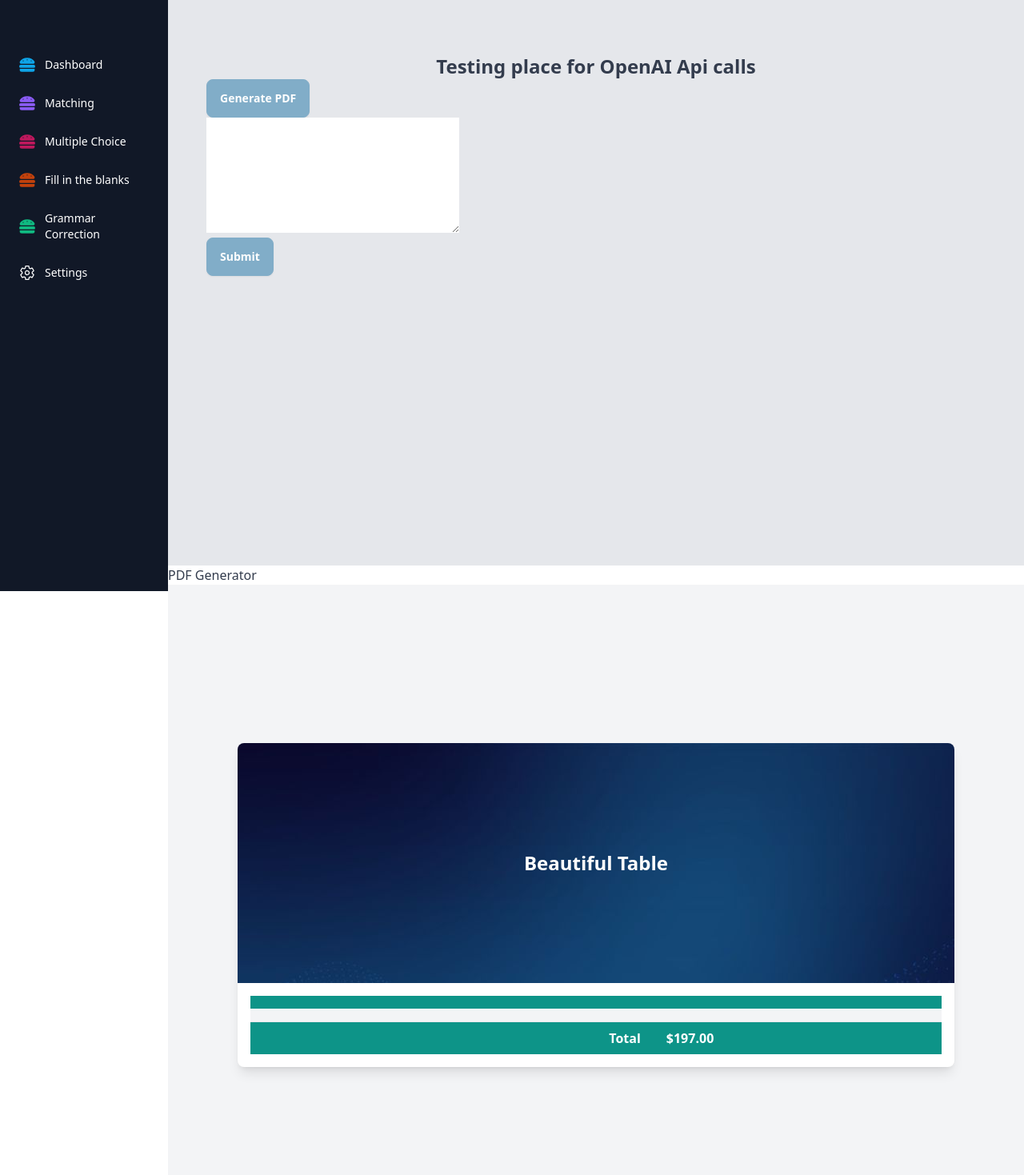
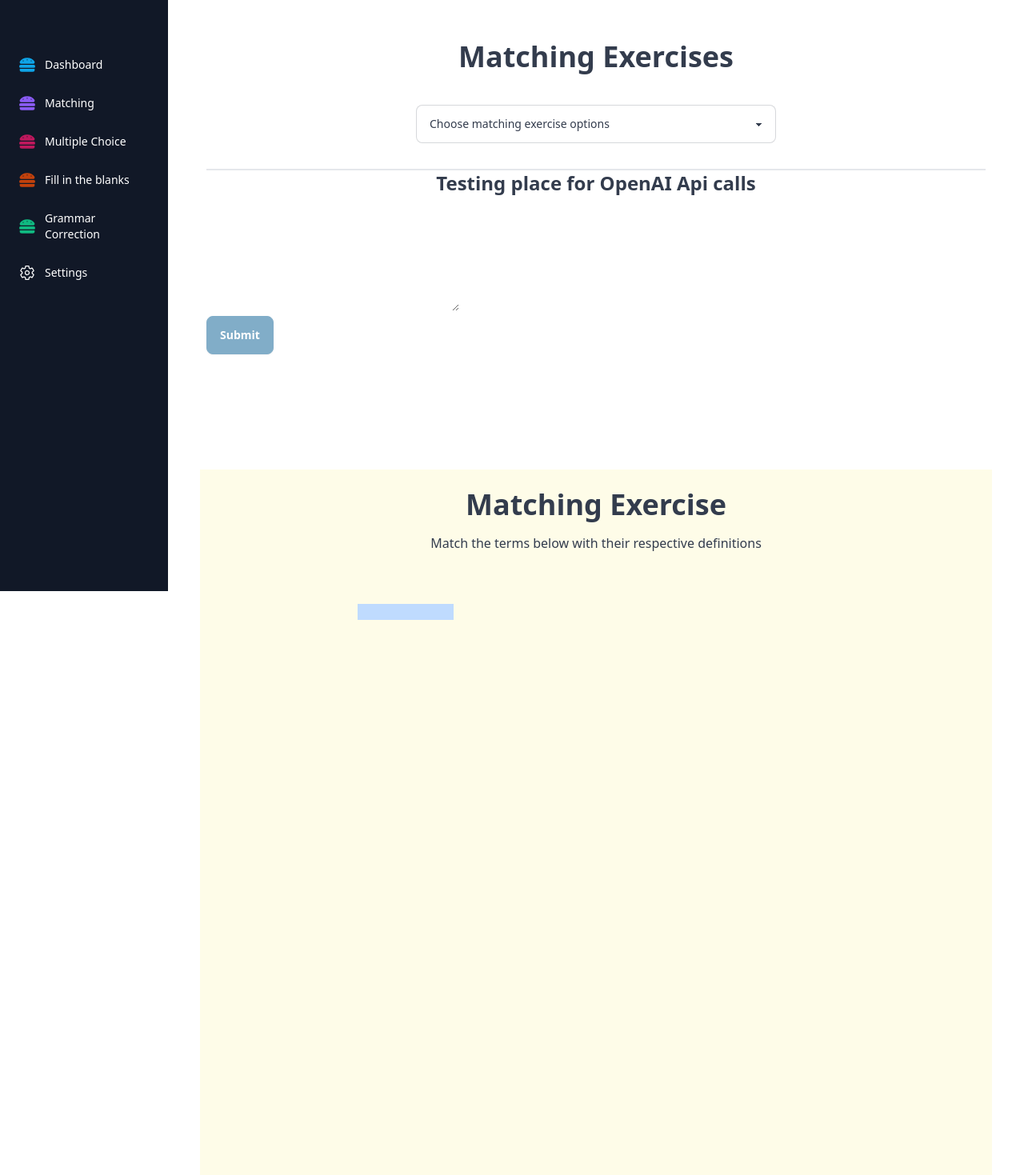
Before and after one commit to tbabyuk/saas-esl-worksheet-wizard, a Next.js app: page /dashboard/worksheets/matching in a window 1280 px wide. Shown: the part 61-1530 px from the top of the page at 80% size. Built offline with nearby package versions, Linux system fonts and the light colour scheme.

Commit message:
finished custom terms matching worksheet logic

```diff
--- /dev/null
+++ b/app/components/PrintMe.jsx
@@ -0,0 +1,11 @@
+
+
+export const PrintMe = () => {
+
+  return (
+    <>
+        <h1>Hello, this is the title!</h1>
+        <p className="bg-green-200">Lorem ipsum dolor sit amet consectetur adipisicing elit. Excepturi mollitia molestiae provident magni, optio reiciendis in nobis magnam labore officiis.</p>
+    </>
+  )
+}
--- a/app/components/navbar.jsx
+++ b/app/components/navbar.jsx
@@ -1,6 +1,5 @@
 import { GiHamburgerMenu } from "react-icons/gi";
 import { RxHamburgerMenu } from "react-icons/rx";
-import { MobileSidebar } from "./mobileSidebar";
 import { Sidebar } from "./sidebar";
 
 
--- /dev/null
+++ b/app/dashboard/components/OptionsMenu.jsx
@@ -0,0 +1,100 @@
+"use client";
+
+import { useState } from "react";
+
+
+export const OptionsMenu = ({setObjectKeys, setObjectValues}) => {
+
+  const [exerciseType, setExerciseType] = useState("choose");
+  const [termsList, setTermsList] = useState("");
+  const [aiTopic, setAiTopic] = useState("");
+
+
+
+  const parseString = (string) => {
+
+    console.log("from parseString, logging string", string, typeof string)
+
+    const objectRegex = /{[^{}]+}/;
+
+    const stringObject = string.match(objectRegex)[0];
+
+    const parsedString = JSON.parse(stringObject);
+
+
+    const keys = Object.keys(parsedString);
+    setObjectKeys(keys)
+    console.log("Logging keys from result:", keys)
+    const values = Object.values(parsedString);
+    setObjectValues(values)
+    console.log("Logging values from result:", values)
+
+  }
+
+
+
+  const handleTermsList = async (e) => {
+    e.preventDefault();
+    console.log("Logging terms list:", termsList)
+    const termsListString = termsList;
+    try {
+        const res = await fetch("/api/matching", {
+            method: "POST",
+            headers: {
+                "Content-Type": "application/json"
+            },
+            body: JSON.stringify(termsListString)
+        })
+
+        const {result} = await res.json();
+
+        console.log("Logging API response from client:", result.content, typeof result.content)
+
+        parseString(result.content);
+
+    } catch(error) {
+        console.log("An error occured:", error.message)
+    }
+  }
+
+  const handleAiTopic = (e) => {
+    e.preventDefault();
+    console.log("Logging ai topic:", aiTopic)
+  }
+
+
+  return (
+    <div className="w-full border-b-2 border-gray-200">
+        <div className="w-[450px] max-w-[90%] mx-auto">
+            <select className="select select-bordered w-full block mx-auto mb-8" value={exerciseType} onChange={(e) => setExerciseType(e.target.value)}>
+                <option value="choose" disabled>Choose matching exercise options</option>
+                <option value="terms">Create a matching exercise from terms provided by me.</option>
+                <option value="ai">Have AI create both terms and their meanings, based on a topic.</option>
+            </select>
+            {exerciseType === "terms" && (
+                <form className="w-full mx-auto flex flex-col mb-8" onSubmit={handleTermsList}>
+                    <label className="flex flex-col mb-8">
+                        <span className="mb-2">Enter the terms you would like included:</span>
+                        <textarea className="textarea textarea-bordered" placeholder="e.g. term1, term2, term3" value={termsList} onChange={(e) => setTermsList(e.target.value)}></textarea>
+                    </label>
+                    <button className="btn btn-primary text-white">Generate Worksheet</button>
+                </form>
+            )}
+            {exerciseType === "ai" && (
+                <form className="w-full mx-auto flex flex-col mb-8" onSubmit={handleAiTopic}>
+                    <label className="flex flex-col mb-8">
+                        <span className="mb-2">Enter your topic:</span>
+                        <input type="text" placeholder="e.g. technology" className="input input-bordered w-full" value={aiTopic} onChange={(e) => setAiTopic(e.target.value)} />
+                    </label>
+                    <label className="flex flex-col mb-8">
+                        <span className="mb-2">Enter number of terms:</span>
+                        {/* <input type="number" className="border p-2 mb-8" placeholder="e.g. 5 (max 10)" /> */}
+                        <input type="number" placeholder="e.g. 5 (max. 10)" className="input input-bordered w-full" value={aiTopic} onChange={(e) => setAiTopic(e.target.value)} />
+                    </label>
+                    <button className="btn btn-primary text-white">Generate Worksheet</button>
+                </form>
+            )}
+        </div>
+    </div>
+  )
+}
--- a/app/dashboard/worksheets/matching/page.jsx
+++ b/app/dashboard/worksheets/matching/page.jsx
@@ -1,14 +1,13 @@
 "use client"
 
 import { useState, useRef } from "react"
-import jsPDF from "jspdf"
-// import html2canvas from "html2canvas"
-import html2canvas from "html2canvas-pro"
-
+import { useReactToPrint } from "react-to-print";
+import { PrintMe } from "@/app/components/PrintMe";
+import { OptionsMenu } from "../../components/OptionsMenu";
 
 const MatchingWorksheetPage = () => {
 
-  const pdfRef = useRef();
+  const contentToPrint = useRef(null);
 
 
   const [aiResponse, setAiResponse] = useState("")
@@ -74,13 +73,6 @@ const MatchingWorksheetPage = () => {
       parseString(data.content)
 
 
-
-      // const objectStringParsed = JSON.parse(objectString);
-
-
-      // console.log("logging objectStringParsed:", objectStringParsed);
-
-      // console.log("reading response to front end from back end:", data)
   }
 
 
@@ -93,31 +85,13 @@ const MatchingWorksheetPage = () => {
 
 
 
-  const handleGeneratePDF = async (e) => {
-    //   const res = fetch("/api/create-pdf", {
-    //     method: "POST",
-    //     headers: {
-    //       "Content-Type": "application/json"
-    //     },
-    //     body: JSON.stringify(inputObject)
-    // })
 
-
-    // The code below works, but it requires the content to be visible, which I don't want
-    const element = pdfRef.current;
-    const canvas = await html2canvas(element, { scale: 2 });
-    const imgData = canvas.toDataURL('image/png');
-
-    const pdf = new jsPDF('p', 'mm', 'a4');
-    const pdfWidth = pdf.internal.pageSize.getWidth();
-    const pdfHeight = (canvas.height * pdfWidth) / canvas.width;
-
-    pdf.addImage(imgData, 'PNG', 0, 0, pdfWidth, pdfHeight);
-    pdf.save('document.pdf');
-
-
-  };
-
+  const handlePrint = useReactToPrint({
+    documentTitle: "Print This Document",
+    onBeforePrint: () => console.log("before printing..."),
+    onAfterPrint: () => console.log("after printing..."),
+    removeAfterPrint: true,
+  });
 
 
 
@@ -125,11 +99,11 @@ const MatchingWorksheetPage = () => {
 
   return (
       <>
-    <div className="min-h-[90vh] py-20 px-5 md:px-12 bg-gray-200">
+        <div className="py-16 px-5 md:px-12">
+          <h1 className="text-4xl mb-10 text-center font-semibold">Matching Exercises</h1>
+          <OptionsMenu setObjectKeys={setObjectKeys} setObjectValues={setObjectValues} />
           <h2 className="text-center text-2xl font-semibold">Testing place for OpenAI Api calls</h2>
-      <button className="btn btn-secondary" onClick={handleGeneratePDF}>Generate PDF</button>
           <form onSubmit={handleApiCall}>
-
               <textarea
                 className="p-3"
                 rows={5}
@@ -150,57 +124,34 @@ const MatchingWorksheetPage = () => {
         </div>
 
 
+        <div className="pt-20 px-10">
+          <div ref={contentToPrint} className="min-h-[1056px] bg-yellow-50 p-6">
+            <h2 className="text-center text-4xl font-semibold mb-4">Matching Exercise</h2>
+            <p className="text-center mb-16">Match the terms below with their respective definitions</p>
+            <div className="grid grid-cols-2 gap-x-3">
+              <div className="bg-blue-200 min-w-[120px] mx-auto">
+                <div type="text" className="matching-term">{objectKeys && objectKeys[0]}</div>
+                <div type="text" className="matching-term">{objectKeys && objectKeys[1]}</div>
+                <div type="text" className="matching-term">{objectKeys && objectKeys[2]}</div>
+                <div type="text" className="matching-term">{objectKeys && objectKeys[3]}</div>
+                <div type="text" className="matching-term">{objectKeys && objectKeys[4]}</div>
+              </div>
               <div>
-      <h1>PDF Generator</h1>
-      <div className="min-h-screen bg-gray-100 flex items-center justify-center">
-      <div ref={pdfRef} className="w-full max-w-4xl mx-auto bg-white shadow-lg rounded-lg overflow-hidden">
-        <div className="bg-[url('/images/hero-bg-3.jpg')] grid place-items-center from-blue-500 to-teal-500 text-white text-center h-[300px]">
-          <h1 className="text-2xl font-bold">Beautiful Table</h1>
-        </div>
-        <div className="p-4">
-          <table className="min-w-full bg-white">
-            <thead>
-              <tr>
-                <th className="py-2 px-4 bg-teal-600 text-white">{objectKeys && objectKeys[0]}</th>
-                <th className="py-2 px-4 bg-teal-600 text-white">{objectKeys && objectKeys[1]}</th>
-                <th className="py-2 px-4 bg-teal-600 text-white">{objectKeys && objectKeys[2]}</th>
-                <th className="py-2 px-4 bg-teal-600 text-white">{objectKeys && objectKeys[3]}</th>
-                <th className="py-2 px-4 bg-teal-600 text-white">{objectKeys && objectKeys[4]}</th>
-              </tr>
-            </thead>
-            <tbody>
-              <tr className="bg-gray-100">
-                <td className="py-2 px-4 border-b border-gray-200">{objectValues && objectValues[0]}</td>
-                <td className="py-2 px-4 border-b border-gray-200">{objectValues && objectValues[1]}</td>
-                <td className="py-2 px-4 border-b border-gray-200">{objectValues && objectValues[2]}</td>
-                <td className="py-2 px-4 border-b border-gray-200">{objectValues && objectValues[3]}</td>
-                <td className="py-2 px-4 border-b border-gray-200">{objectValues && objectValues[4]}</td>
-              </tr>
-            </tbody>
-            <tfoot>
-              <tr>
-                <td colSpan="4" className="py-2 px-4 bg-teal-600 text-white text-right font-bold">Total</td>
-                <td className="py-2 px-4 bg-teal-600 text-white font-bold">$197.00</td>
-              </tr>
-            </tfoot>
-          </table>
+                <div type="text" className="matching-meaning">{objectValues && objectValues[0]}</div>
+                <div type="text" className="matching-meaning">{objectValues && objectValues[1]}</div>
+                <div type="text" className="matching-meaning">{objectValues && objectValues[2]}</div>
+                <div type="text" className="matching-meaning">{objectValues && objectValues[3]}</div>
+                <div type="text" className="matching-meaning">{objectValues && objectValues[4]}</div>
               </div>
             </div>
           </div>
-      <button onClick={handleGeneratePDF}>Download PDF</button>
-
         </div>
 
-
-      {/* <div className="min-h-[90vh] py-20 px-5 md:px-12 bg-gray-200">
-       <div className="App">
-         <input type="text" placeholder="Name" name="name" value={inputObject.name} onChange={handleInput} />
-         <input type="number" placeholder="Receipt ID" name="receiptId" value={inputObject.receiptId} onChange={handleInput} />
-         <input type="number" placeholder="Price 1" name="price1" value={inputObject.price1} onChange={handleInput} />
-         <input type="number" placeholder="Price 2" name="price2" value={inputObject.price2} onChange={handleInput} />
-         <button onClick={handleGeneratePDF}>Download PDF</button>
-       </div>
-     </div> */}
+        <button onClick={() => {
+          handlePrint(null, () => contentToPrint.current);
+        }}>
+          PRINT
+        </button>
       </>
   )
 }
--- a/app/globals.css
+++ b/app/globals.css
@@ -12,3 +12,12 @@
   color: hsl(226, 66%, 16%);
   background-color: #2c3e7c;
 }
+
+
+.matching-term {
+  @apply w-full mb-5 bg-green-400 mx-auto;
+}
+
+.matching-meaning {
+  @apply w-[85%] mb-5 bg-green-400 mx-auto;
+}
--- a/app/home-components/Temp.jsx
+++ b/app/home-components/Temp.jsx
@@ -1,9 +1,9 @@
 "use client"
 
 import { useState, useRef } from "react"
-import jsPDF from "jspdf"
+// import jsPDF from "jspdf"
 // import html2canvas from "html2canvas"
-import html2canvas from "html2canvas-pro"
+// import html2canvas from "html2canvas-pro"
 
 
 export const TempSection = () => {
--- a/package.json
+++ b/package.json
@@ -9,15 +9,13 @@
     "lint": "next lint"
   },
   "dependencies": {
-    "html2canvas": "^1.4.1",
-    "html2canvas-pro": "^1.4.3",
-    "jspdf": "^2.5.1",
     "next": "14.2.3",
     "openai": "^4.47.1",
     "puppeteer": "^22.9.0",
     "react": "^18",
     "react-dom": "^18",
-    "react-icons": "^5.2.1"
+    "react-icons": "^5.2.1",
+    "react-to-print": "^2.15.1"
   },
   "devDependencies": {
     "daisyui": "^4.11.1",
```
Also changed, not shown: app/api/matching/route.js (added, +24 -0 lines), 1 other file (tests, documents, lock files or other folders). Lines whose indentation alone changed are shown as unchanged.
